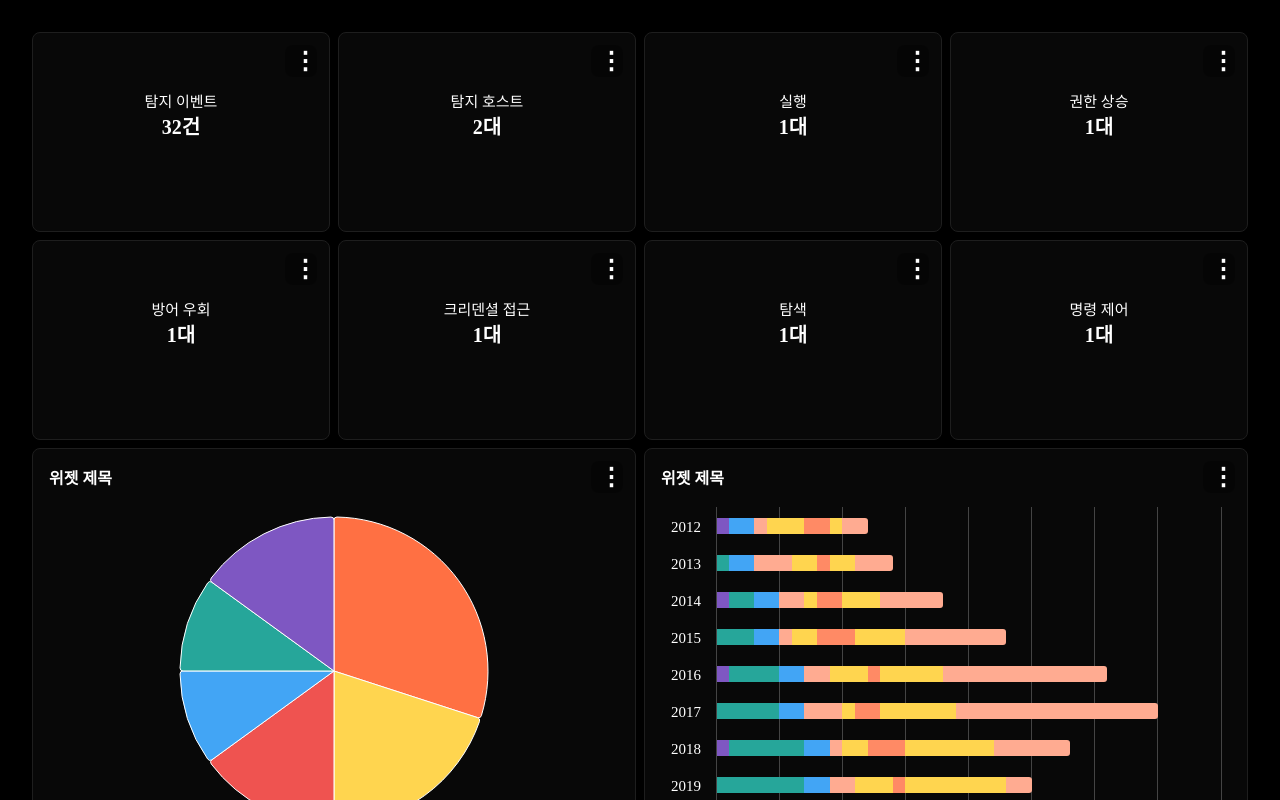
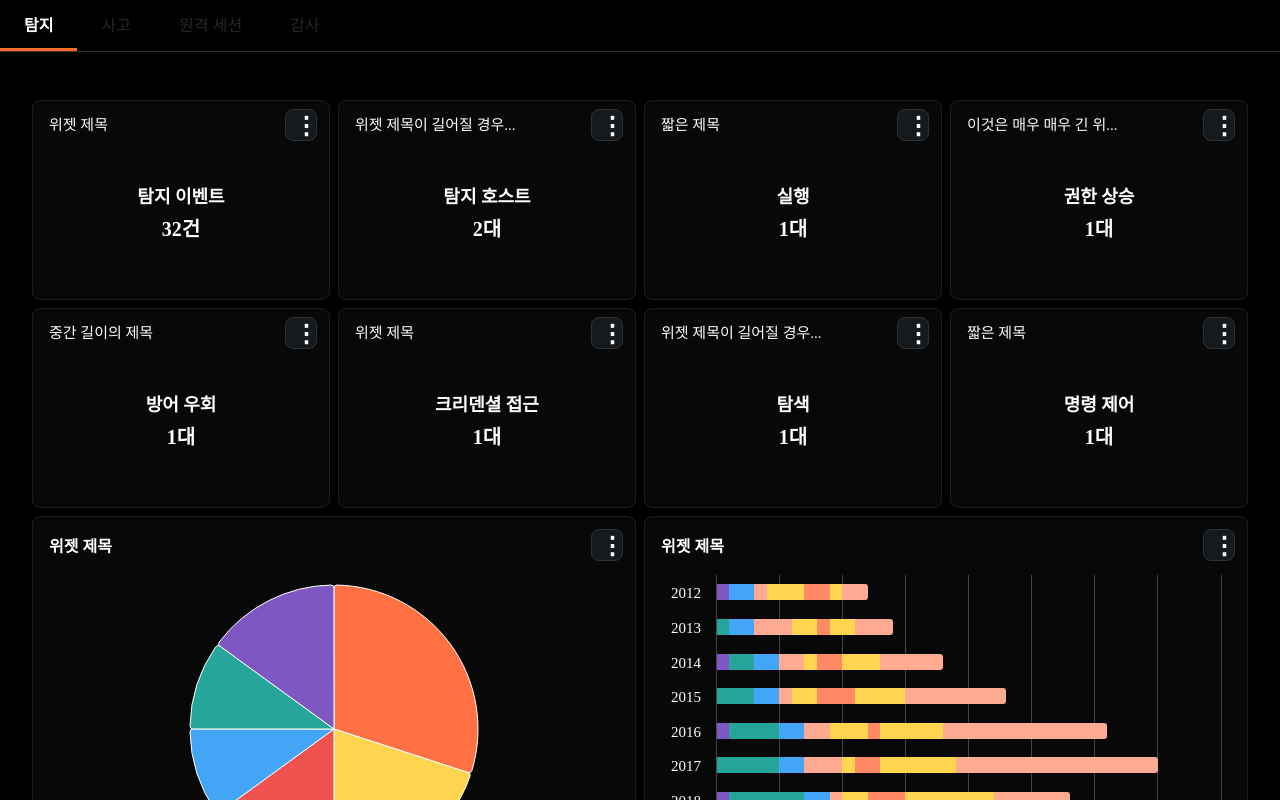
Before and after one commit to Sotatek-HieuTran5/Sonar-dashboard, a React (Vite) app: page / in a window 1280 px wide. Shown: the top 800 px of the page. Built offline with nearby package versions, Linux system fonts and the light colour scheme; a web font is replaced by a local one.

Commit message:
feat: update UI

```diff
--- a/index.html
+++ b/index.html
@@ -1,13 +1,15 @@
-<!doctype html>
+<!DOCTYPE html>
 <html lang="en">
   <head>
     <meta charset="UTF-8" />
     <link rel="icon" type="image/svg+xml" href="/vite.svg" />
     <meta name="viewport" content="width=device-width, initial-scale=1.0" />
-    <title>Vite + React + TS</title>
-    <!-- Logpresso Design System CSS -->
+    <title>Logpresso Sonar</title>
     <link rel="stylesheet" href="/src/index.css" />
-    <link rel="stylesheet" href="https://cdn.jsdelivr.net/gh/orioncactus/pretendard@v1.3.9/dist/web/static/pretendard.min.css" />
+    <link
+      rel="stylesheet"
+      href="https://cdn.jsdelivr.net/gh/orioncactus/pretendard@v1.3.9/dist/web/static/pretendard.min.css"
+    />
   </head>
   <body>
     <div id="root"></div>
--- a/src/Dashboard.tsx
+++ b/src/Dashboard.tsx
@@ -1,4 +1,4 @@
-import React from "react";
+import React, { useState } from "react";
 import { StatBox } from "./components/StatBox";
 import { ChartCards } from "./components/ChartSection";
 import { DataGrid } from "./components/DataGrid";
@@ -11,13 +11,58 @@ import {
   statData,
 } from "./mockChartData";
 
-export const Dashboard: React.FC = () => (
+export const Dashboard: React.FC = () => {
+  const [activeTab, setActiveTab] = useState(0);
+  const tabNames = ["탐지", "사고", "원격 세션", "감사"];
+  const statBoxLabels = [
+    "위젯 제목",
+    "위젯 제목이 길어질 경우 이렇게 표현해야하는가?",
+    "짧은 제목",
+    "이것은 매우 매우 긴 위젯 제목 예시입니다. 실제로는 더 길 수도 있습니다.",
+    "중간 길이의 제목",
+  ];
+
+  function getLabel(idx: number) {
+    // Cycle through the labels for demo; you can randomize if you want
+    return statBoxLabels[idx % statBoxLabels.length];
+  }
+
+  return (
     <div className="dashboard-root">
+      <div style={{ marginBottom: 16 }}>
+        <div style={{ display: "flex", borderBottom: "1px solid #333" }}>
+          {tabNames.map((name, idx) => (
+            <button
+              key={name}
+              onClick={() => setActiveTab(idx)}
+              style={{
+                background: "none",
+                border: "none",
+                color:
+                  activeTab === idx
+                    ? "var(--color-base-100)"
+                    : "var(--color-base-content)",
+                padding: "12px 24px",
+                cursor: "pointer",
+                borderBottom:
+                  activeTab === idx
+                    ? "3px solid var(--color-primary-100)"
+                    : "3px solid transparent",
+                fontWeight: activeTab === idx ? "bold" : "normal",
+                fontSize: 16,
+                outline: "none",
+              }}
+            >
+              {name}
+            </button>
+          ))}
+        </div>
+      </div>
+      {activeTab === 0 ? (
         <div className="dashboard-container">
-      {/* <WarningBox /> */}
           <div className="dashboard-unified-grid">
             {statData.map((stat, idx) => (
-          <StatBox key={idx} {...stat} />
+              <StatBox key={idx} {...stat} label={getLabel(idx)} />
             ))}
             <ChartCards
               pieData={pieData}
@@ -31,5 +76,18 @@ export const Dashboard: React.FC = () => (
             <DataGrid />
           </div>
         </div>
+      ) : (
+        <div
+          style={{
+            color: "#888",
+            textAlign: "center",
+            padding: "48px 0",
+            fontSize: 24,
+          }}
+        >
+          No data
+        </div>
+      )}
     </div>
   );
+};
--- a/src/components/ChartSection.tsx
+++ b/src/components/ChartSection.tsx
@@ -44,22 +44,12 @@ const PieChartWithCustomLegend: React.FC<{ data: PieDatum[] }> = ({ data }) => {
     credits: { enabled: false },
     legend: {
       enabled: true,
-      align: "left",
+      align: "center",
       verticalAlign: "bottom",
       layout: "horizontal",
       itemStyle: { color: c.text, fontSize: 15 },
       itemHoverStyle: { color: c.text },
       itemHiddenStyle: { color: c.legendInactive },
-      symbolRadius: 8,
-      symbolHeight: 16,
-      symbolWidth: 16,
-      margin: 8,
-      padding: 0,
-      itemDistance: 24,
-      maxHeight: 100,
-      width: 400,
-      itemWidth: 120,
-      floating: false,
     },
     plotOptions: {
       pie: {
@@ -100,22 +90,12 @@ const BarChart1: React.FC<{ data: BarDatum[]; categories: string[] }> = ({
     title: { text: "" },
     legend: {
       enabled: true,
-      align: "right",
+      align: "center",
       verticalAlign: "bottom",
       layout: "horizontal",
       itemStyle: { color: c.text, fontSize: 15 },
       itemHoverStyle: { color: c.text },
       itemHiddenStyle: { color: c.legendInactive },
-      symbolRadius: 8,
-      symbolHeight: 16,
-      symbolWidth: 16,
-      margin: 8,
-      padding: 0,
-      itemDistance: 24,
-      maxHeight: 100,
-      width: 500,
-      itemWidth: 120,
-      floating: false,
     },
     xAxis: {
       categories,
@@ -176,22 +156,12 @@ const BarChart2: React.FC<{ data: BarDatum[]; categories: string[] }> = ({
     title: { text: "" },
     legend: {
       enabled: true,
-      align: "right",
+      align: "center",
       verticalAlign: "bottom",
       layout: "horizontal",
       itemStyle: { color: c.text, fontSize: 15 },
       itemHoverStyle: { color: c.text },
       itemHiddenStyle: { color: c.legendInactive },
-      symbolRadius: 8,
-      symbolHeight: 16,
-      symbolWidth: 16,
-      margin: 8,
-      padding: 0,
-      itemDistance: 24,
-      maxHeight: 100,
-      width: 400,
-      itemWidth: 120,
-      floating: false,
     },
     xAxis: {
       categories,
--- a/src/components/StatBox.css
+++ b/src/components/StatBox.css
@@ -13,6 +13,33 @@
   padding: 32px;
   padding-top: 60px;
   position: relative;
+}
+
+.stat-box-label-container {
+  position: absolute;
+  top: 12px;
+  left: 16px;
+  font-size: 15px;
+  font-weight: 400;
+  color: #fff;
+  z-index: 2;
+}
+
+.stat-box-tooltip {
+  position: absolute;
+  top: -38px;
+  left: 50%;
+  transform: translateX(-50%);
+  background: #161a1d;
+  border: 1px solid #2c333a;
+  color: #fff;
+  padding: 6px 16px;
+  border-radius: 10px;
+  font-size: 16px;
+  white-space: nowrap;
+  box-shadow: 0 2px 8px var(--color-base-content);
+  z-index: 10;
+  pointer-events: none;
 }
 
 .stat-box-menu-container {
--- a/src/components/StatBox.tsx
+++ b/src/components/StatBox.tsx
@@ -4,10 +4,12 @@ import "./StatBox.css";
 interface StatBoxProps {
   title: string;
   value: string;
+  label: string;
 }
 
-export const StatBox: React.FC<StatBoxProps> = ({ title, value }) => {
+export const StatBox: React.FC<StatBoxProps> = ({ title, value, label }) => {
   const [menuOpen, setMenuOpen] = useState(false);
+  const [showTooltip, setShowTooltip] = useState(false);
   const menuRef = useRef<HTMLDivElement>(null);
 
   React.useEffect(() => {
@@ -27,8 +29,22 @@ export const StatBox: React.FC<StatBoxProps> = ({ title, value }) => {
   }, [menuOpen]);
 
   return (
-    <div className="card stat-box-card">
-      <div className="stat-box-menu-container" ref={menuRef}>
+    <div className="card stat-box-card" style={{ position: "relative" }}>
+      <div className="stat-box-label-container">
+        <span
+          style={{ position: "relative", cursor: "pointer" }}
+          onMouseEnter={() => setShowTooltip(true)}
+          onMouseLeave={() => setShowTooltip(false)}
+        >
+          {label.length > 13 ? label.slice(0, 13) + "..." : label}
+          {showTooltip && <div className="stat-box-tooltip">{label}</div>}
+        </span>
+      </div>
+      <div
+        className="stat-box-menu-container"
+        ref={menuRef}
+        style={{ position: "absolute", top: 8, right: 12 }}
+      >
         <button
           className="btn btn-primary stat-box-menu-button"
           onClick={() => setMenuOpen((v) => !v)}
@@ -44,10 +60,30 @@ export const StatBox: React.FC<StatBoxProps> = ({ title, value }) => {
           </div>
         )}
       </div>
-      <div className="stat-box-title" title={title}>
-        {title}
+      <div
+        style={{
+          display: "flex",
+          flexDirection: "column",
+          alignItems: "center",
+          justifyContent: "center",
+          height: "100%",
+          width: "100%",
+        }}
+      >
+        <div
+          className="stat-box-title"
+          style={{
+            fontSize: 18,
+            fontWeight: 700,
+            color: "#fff",
+            marginBottom: 8,
+            textAlign: "center",
+          }}
+        >
+          {title}
+        </div>
+        <div className="stat-box-value">{value}</div>
       </div>
-      <div className="stat-box-value">{value}</div>
     </div>
   );
 };
--- a/src/index.css
+++ b/src/index.css
@@ -19,6 +19,8 @@
   --color-table-row-hover-bg: #23262f;
   --color-chart-legend-inactive: #888;
   --color-neutral-200: rgba(0, 0, 0, 0.3);
+  --color-neutral-300: #2c333a;
+  --color-neutral-600: #161a1d;
   /* Add more variables as needed */
 }
 [data-theme="dark"] {
@@ -40,6 +42,8 @@
   --color-table-row-hover-bg: #23262f;
   --color-chart-legend-inactive: #888;
   --color-neutral-200: rgba(0, 0, 0, 0.3);
+  --color-neutral-300: #2c333a;
+  --color-neutral-600: #161a1d;
   /* Add more variables as needed */
 }
 .bg-base-100 {
@@ -99,7 +103,8 @@ body {
   }
 }
 .btn.btn-primary {
-  background-color: var(--color-neutral-200);
+  background-color: var(--color-neutral-600);
+  border: 1px solid var(--color-neutral-300);
   &:hover {
     @media (hover: hover) {
       border-color: var(--color-neutral-content);
```
Lines whose indentation alone changed are shown as unchanged.
